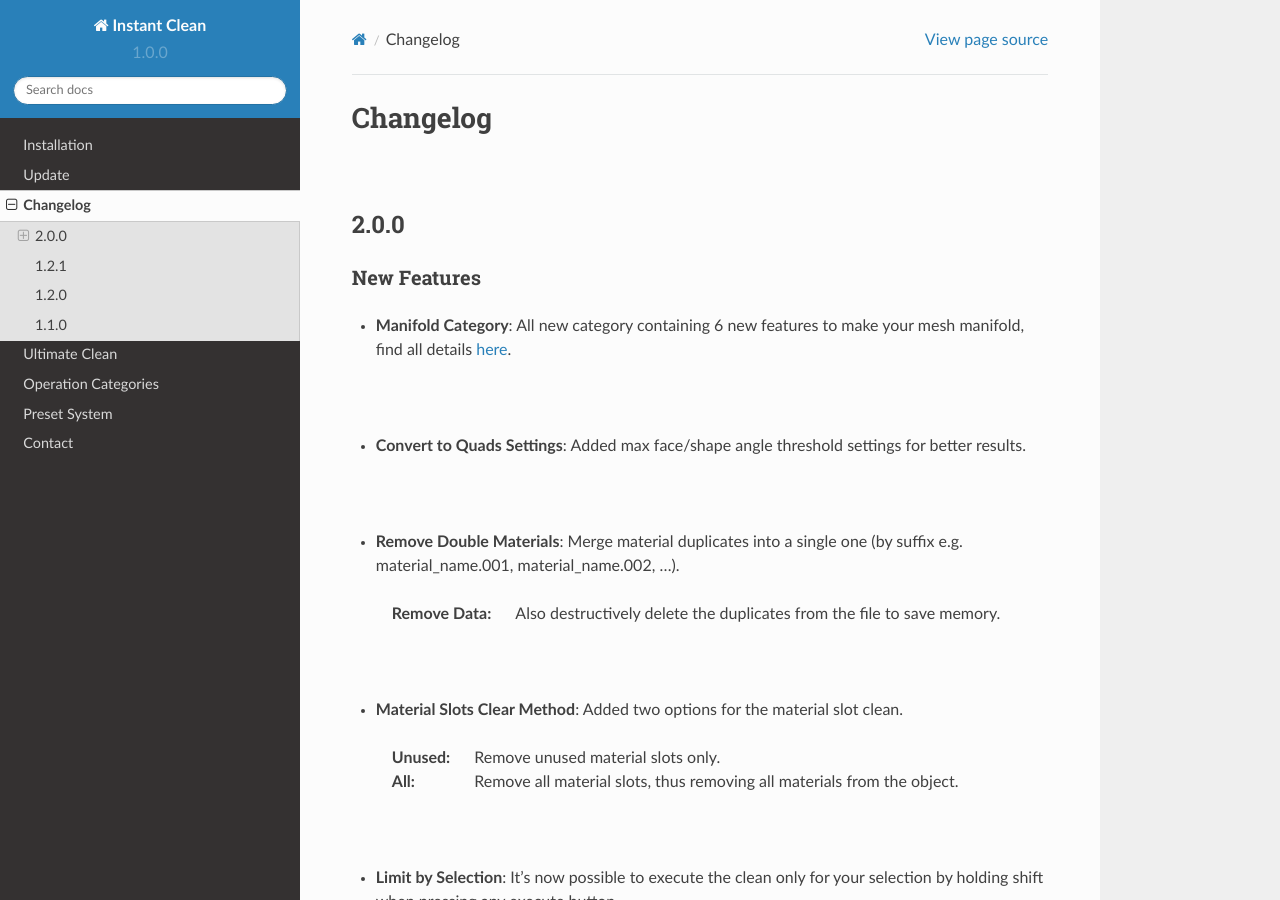
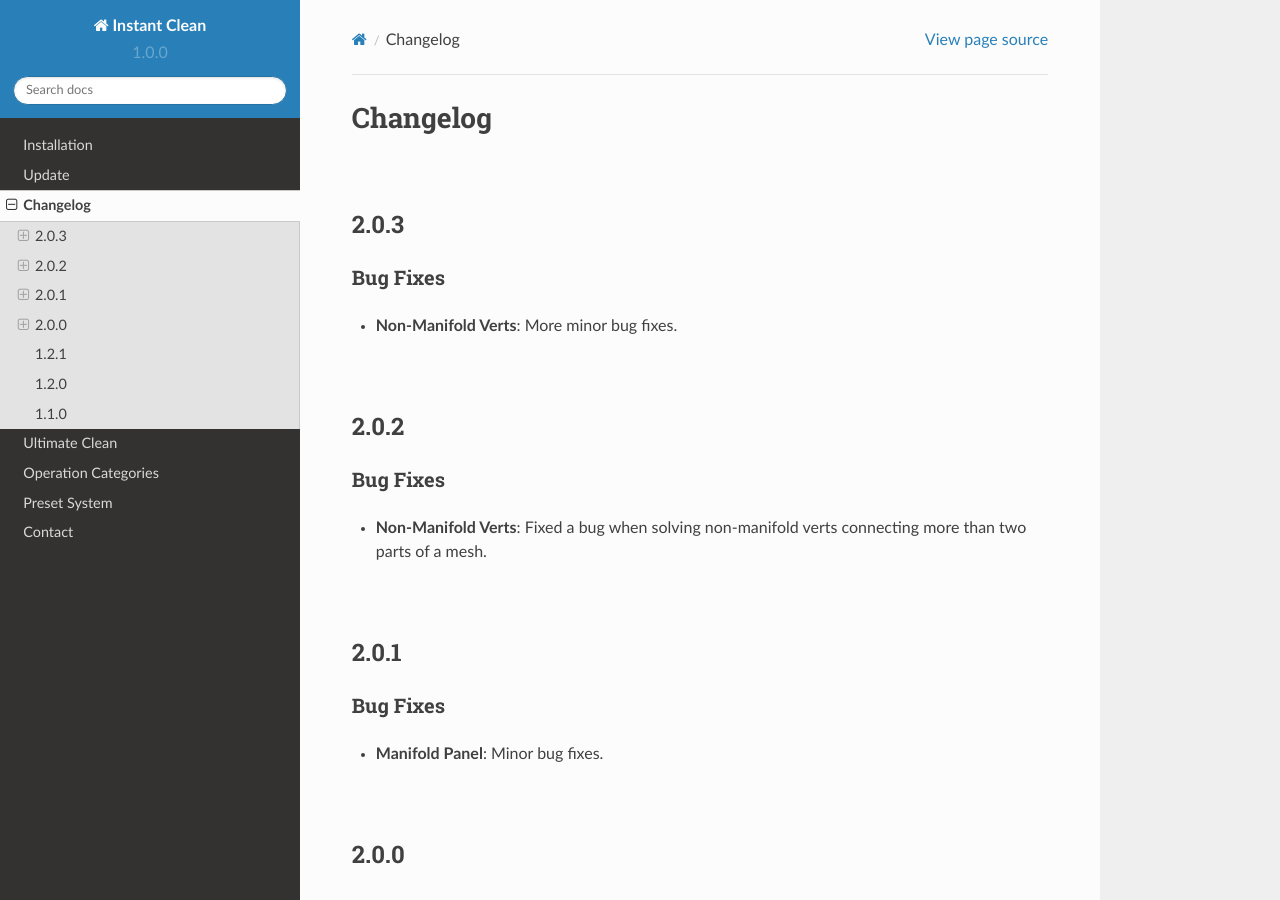
Before and after one commit to rubenmesserschmidt/Instant-Clean_docs, a Sphinx documentation site: the page built from docs/source/changelog.rst, in a window 1280 px wide and 900 px high. Built offline with Sphinx 7.4.7 and the Read the Docs theme 2.0.0, drawn with Linux system fonts in a browser that asks for light colours.

Commit message:
fixed non-manifold vert unvalid data, v2.0.3

```diff
--- a/docs/source/changelog.rst
+++ b/docs/source/changelog.rst
@@ -1,5 +1,32 @@
 Changelog
 #########
+
+|
+2.0.3
+*****
+
+Bug Fixes
+^^^^^^^^^
+
+* **Non-Manifold Verts**: More minor bug fixes.
+
+|
+2.0.2
+*****
+
+Bug Fixes
+^^^^^^^^^
+
+* **Non-Manifold Verts**: Fixed a bug when solving non-manifold verts connecting more than two parts of a mesh.
+
+|
+2.0.1
+*****
+
+Bug Fixes
+^^^^^^^^^
+
+* **Manifold Panel**: Minor bug fixes.
 
 |
 2.0.0
```
